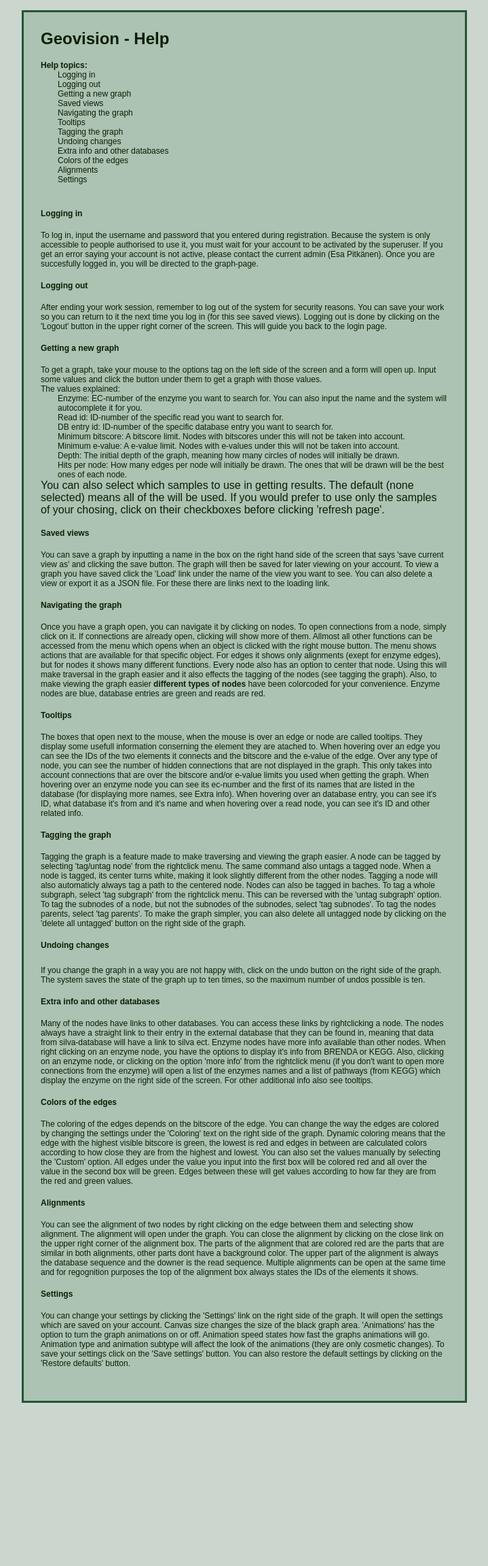
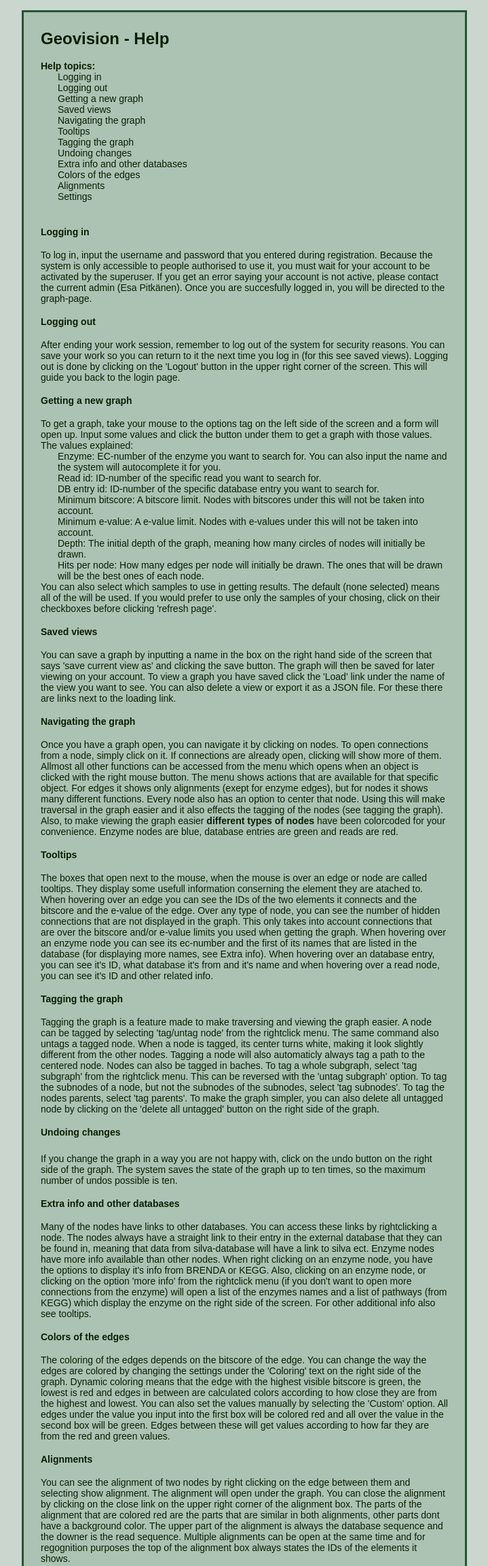
Before and after one commit to Tulilaulu/geovision, a Django app: template src/geovision/templates/help.html in a window 1280 px wide. Shown: the top 2303 px of the page at 68% size, without its empty margins (280-999 px from the left). Before the commit the page ends 2063 px from the top, so only its background shows below. Run offline with Django 3.2, Linux system fonts and the light colour scheme; the template is opened without the code that fills it, so the values that code supplies are empty.

Commit message:
fontsize

```diff
--- a/src/geovision/static/styles.css
+++ b/src/geovision/static/styles.css
@@ -43,10 +43,10 @@ div#help{
 	margin-left: 0px;
 	padding-left: 25px;
 	list-style-type: circle;
-	font-size: 12px;
+	font-size: 14px;
 }
 #help p{
-	font-size: 12px;
+	font-size: 14px;
 }
 div#register{
     width:400px;
--- a/src/geovision/templates/help.html
+++ b/src/geovision/templates/help.html
@@ -39,7 +39,7 @@
 			To get a graph, take your mouse to the options
 			tag on the left side of the screen and a form will open up.
 			Input some values and click the button under them to get a graph with those values.<br/>
-			The values explained:<br/>
+			The values explained:<br/></p>
 			<ul>
 				<li>Enzyme: EC-number of the enzyme you want to search for.
 					You can also input the name and the system will autocomplete it for you.</li>
@@ -50,7 +50,7 @@
 				<li>Depth: The initial depth of the graph, meaning how many circles of nodes will initially be drawn.</li>
 				<li>Hits per node: How many edges per node will initially be drawn. The ones that will be drawn will be the best ones of each node.</li>
 			</ul>
-			You can also select which samples to use in getting results. The default (none selected) means all of the will be used.
+		<p>You can also select which samples to use in getting results. The default (none selected) means all of the will be used.
 			If you would prefer to use only the samples of your chosing, click on their checkboxes before clicking 'refresh page'.
 		</p><br/>
 		<p id="savedviews"><strong>Saved views</strong></p><br/>
```
